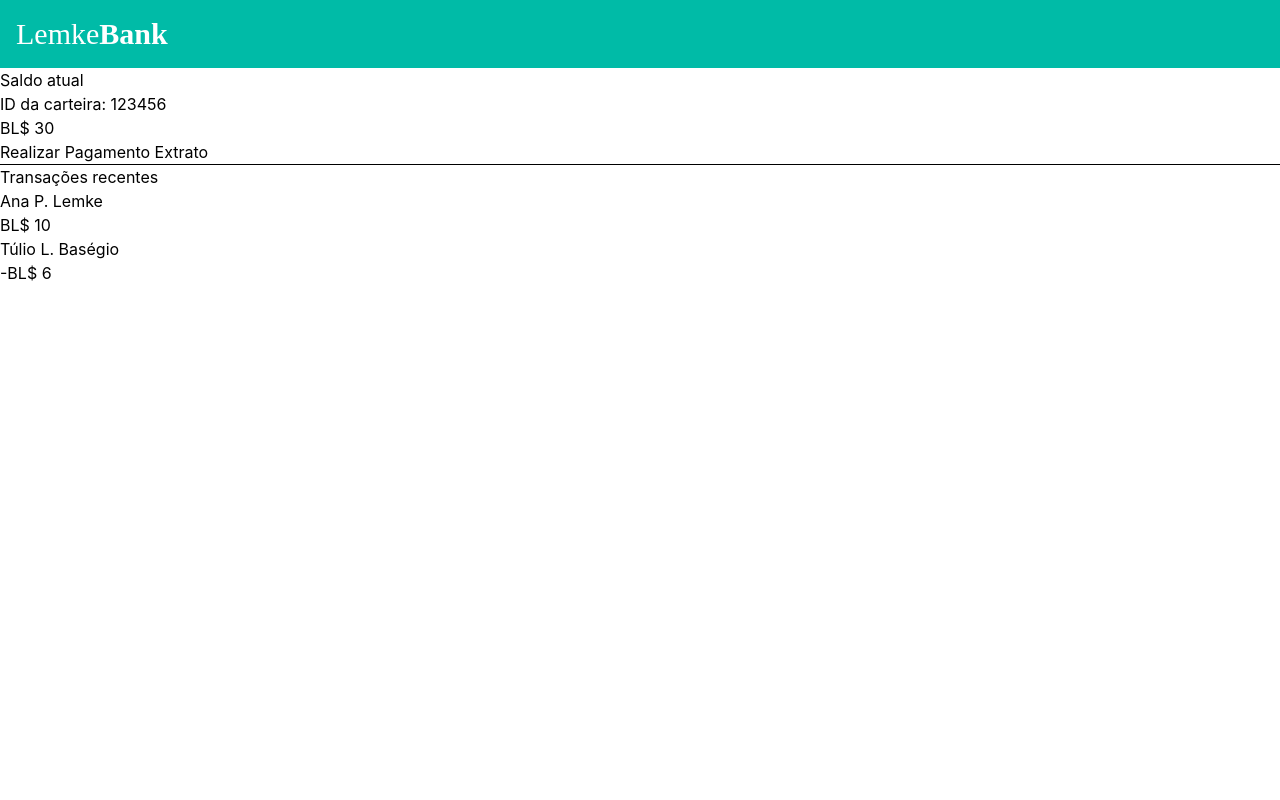
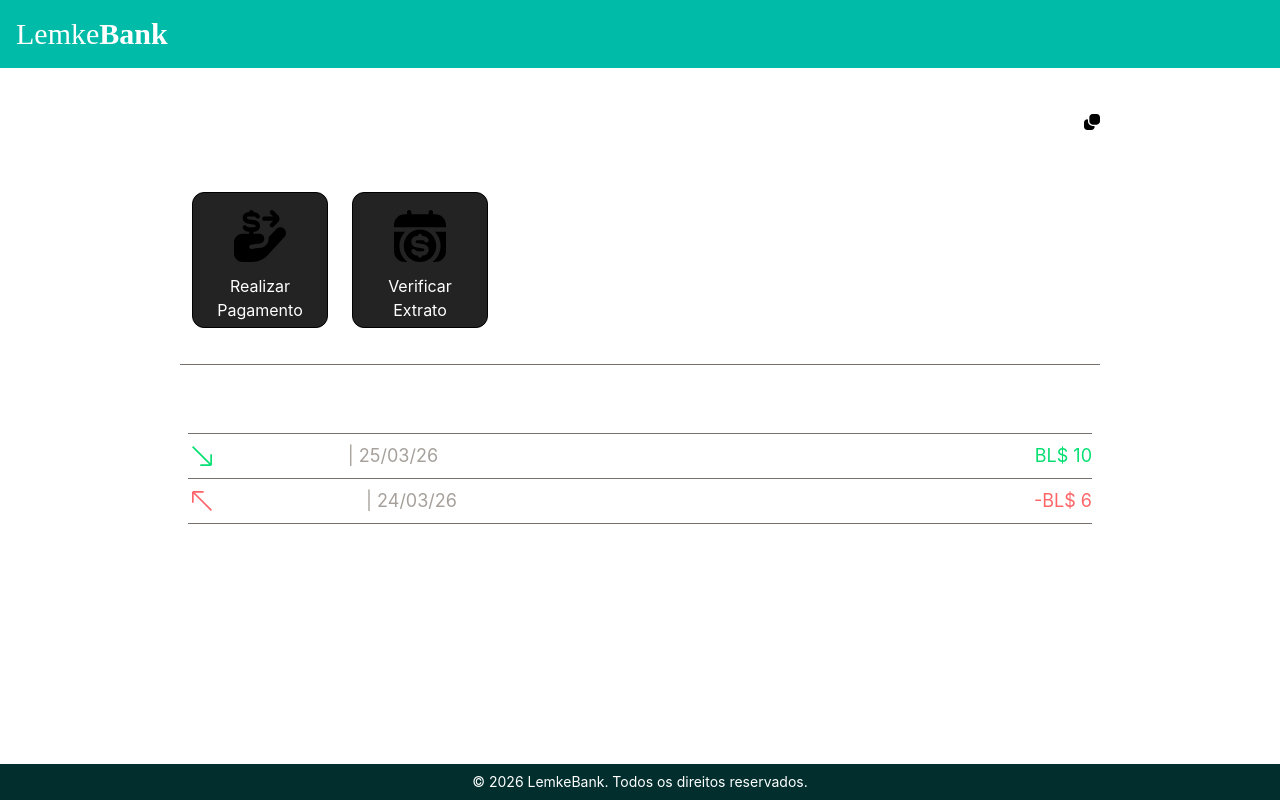
Before and after one commit to mathiasscherer2007/lemke-bank, a SvelteKit app in the folder client/: page /wallet/overview in a window 1280 px wide. Built offline with nearby package versions, Linux system fonts and the light colour scheme; a web font is replaced by a local one.

Commit message:
Refactor wallet overview page layout and enhance transaction display with icons

```diff
--- a/client/src/routes/wallet/overview/+page.svelte
+++ b/client/src/routes/wallet/overview/+page.svelte
@@ -1,41 +1,76 @@
 <script lang="ts">
 	import { resolve } from '$app/paths';
+
+    import copyIcon from '$lib/assets/icons/copy.svg';
+    import payIcon from '$lib/assets/icons/pay.svg';
+    import statementIcon from '$lib/assets/icons/statement.svg';
+    import arrowinIcon from '$lib/assets/icons/arrow-in.svg';
+    import arrowoutIcon from '$lib/assets/icons/arrow-out.svg';
 </script>
 
-<div>
+<div class="flex flex-col min-h-screen">
 	<header class="bg-teal-500 p-4 text-white">
 		<a href={resolve('/wallet/overview')} class="font-[Stack_Sans_Notch] text-3xl"
 			>Lemke<b>Bank</b></a
 		>
 	</header>
-	<main>
-		<div>
+	<main class="dark:bg-[rgb(27,27,26)] flex-1 px-30 flex flex-col">
+		<div class="dark:bg-[rgb(46,46,45)] text-white py-10 px-15 flex-1">
 			<div>
-				<span>
-					<p>Saldo atual</p>
-					<p>ID da carteira: 123456</p>
-				</span>
-				<p>BL$ 30</p>
+				<div class="w-full flex justify-between">
+					<p class="text-xl">Saldo atual</p>
+                    <span class="flex items-center gap-2">
+					    <p class="text-lg dark:text-gray-300">ID da carteira: 123456</p>
+                        <button type="button">
+                            <img src={copyIcon} alt="Copiar ID" class="w-4 h-4 hover:cursor-pointer dark:invert" aria-label="Copiar ID" />
+                        </button>
+                    </span>
+                </div>
+				<p class="text-3xl pl-2 font-bold">BL$ 30</p>
 			</div>
-            <div>
-                <a href={resolve("/wallet/actions/pay")}>Realizar Pagamento</a>
-                <a href={resolve("/wallet/overview/statement")}>Extrato</a>
+            <div class="flex mt-2 h-40">
+                <a href={resolve("/wallet/actions/pay")} class="bg-[rgb(35,35,35)] aspect-square flex flex-col p-2 m-3 rounded-xl text-center items-center justify-center border border-black dark:border-white hover:border-teal-400 transition">
+                    <figure class="w-7/11 p-3">
+                        <img src={payIcon} alt="Realizar Pagamento" class="dark:filter-[brightness(0)_saturate(100%)_invert(100%)_sepia(0%)_saturate(7475%)_hue-rotate(105deg)_brightness(119%)_contrast(100%)]" />
+                    </figure>
+                    <p class="mb-auto">Realizar Pagamento</p>
+                </a>
+                <a href={resolve("/wallet/overview/statement")} class="bg-[rgb(35,35,35)] aspect-square flex flex-col p-2 m-3 rounded-xl text-center items-center justify-center border border-black dark:border-white hover:border-teal-400 transition">
+                    <figure class="w-7/11 p-3">
+                        <img src={statementIcon} alt="Extrato" class="dark:filter-[brightness(0)_saturate(100%)_invert(100%)_sepia(0%)_saturate(7475%)_hue-rotate(105deg)_brightness(119%)_contrast(100%)]" />
+                    </figure>
+                    <p class="mb-auto">Verificar Extrato</p>
+                </a>
             </div>
-            <hr />
-            <div>
-                <p>Transações recentes</p>
-                <ul>
-                    <li>
-                        <p>Ana P. Lemke</p>
-                        <p>BL$ 10</p>
+            <hr class="border-stone-500 my-6" />
+            <div class="flex flex-col">
+                <p class="text-2xl mb-3">Transações recentes</p>
+                <ul class="flex-1 px-2">
+                    <li class="flex justify-between text-lg border-y border-stone-500 py-2">
+                        <span class="flex items-center gap-2">
+                            <figure class="w-7 h-7 p-1 filter-[brightness(0)_saturate(100%)_invert(63%)_sepia(57%)_saturate(3322%)_hue-rotate(107deg)_brightness(106%)_contrast(96%)]">
+                                <img src={arrowinIcon} alt="Entrada" />
+                            </figure>
+                            <p>Ana P. Lemke</p>
+                            <p class="text-stone-400">| 25/03/26</p>
+                        </span>
+                        <p class="text-green-400">BL$ 10</p>
                     </li>
-                    <li>
-                        <p>Túlio L. Baségio</p>
-                        <p>-BL$ 6</p>
+                    <li class="flex justify-between text-lg -mt-px border-y border-stone-500 py-2">
+                        <span class="flex items-center gap-2">
+                            <figure class="w-7 h-7 p-1 filter-[brightness(0)_saturate(100%)_invert(71%)_sepia(71%)_saturate(4987%)_hue-rotate(320deg)_brightness(101%)_contrast(106%)]">
+                                <img src={arrowoutIcon} alt="Saída" />
+                            </figure>
+                            <p>Túlio L. Baségio</p>
+                            <p class="text-stone-400">| 24/03/26</p>
+                        </span>
+                        <p class="text-red-400">-BL$ 6</p>
                     </li>
                 </ul>
             </div>
 		</div>
 	</main>
-	<footer></footer>
+	<footer class="bg-teal-950 p-2 text-white text-center">
+        <p class="text-sm">&copy; 2026 LemkeBank. Todos os direitos reservados.</p>
+    </footer>
 </div>
```
